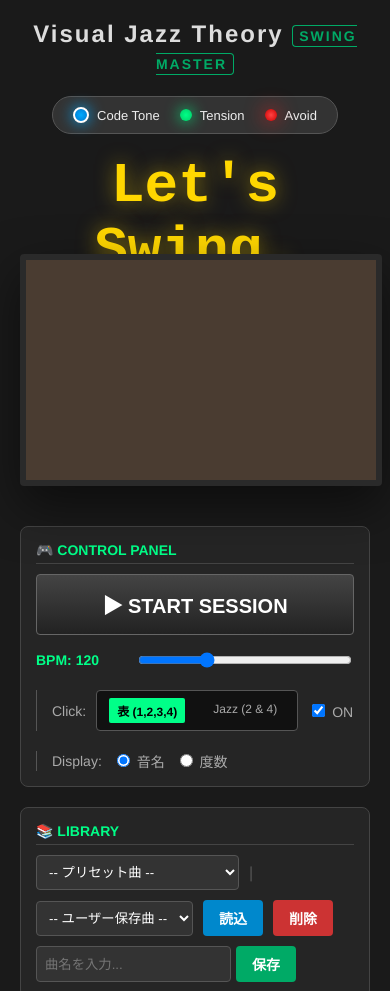
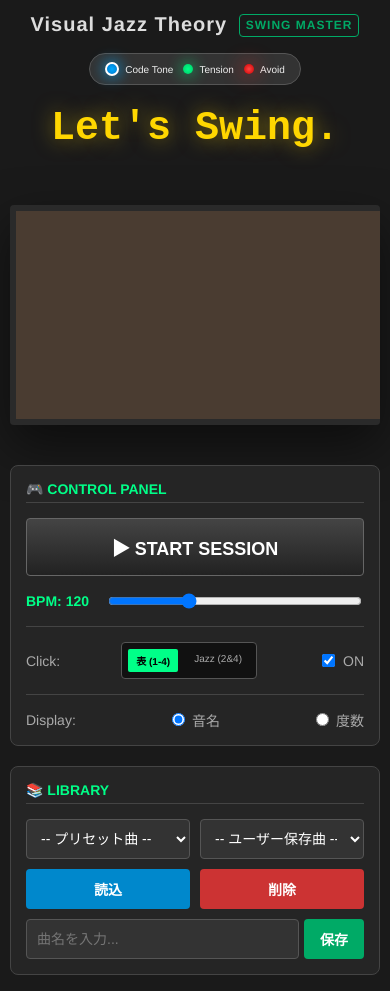
Before and after one commit to music-traning/visual_jazz358, a plain HTML site: page index.html in a window 390 px wide. Shown: the top 991 px of the page. Drawn offline with Linux system fonts and the light colour scheme.

Commit message:
Add files via upload

```diff
--- a/index.html
+++ b/index.html
@@ -2,76 +2,161 @@
 <html lang="ja">
 <head>
     <meta charset="UTF-8">
-    <meta name="viewport" content="width=device-width, initial-scale=1.0">
+    <meta name="viewport" content="width=device-width, initial-scale=1.0, maximum-scale=1.0, user-scalable=no">
     <title>Visual Jazz Theory - True Swing</title>
     <style>
-        body { background-color: #1a1a1a; color: #eee; font-family: "Helvetica Neue", Arial, sans-serif; text-align: center; padding: 20px; user-select: none; margin: 0; }
-        h1 { margin: 0 0 20px 0; font-size: 24px; color: #ddd; letter-spacing: 2px; }
+        /* --- Base Styles --- */
+        body { background-color: #1a1a1a; color: #eee; font-family: "Helvetica Neue", Arial, sans-serif; text-align: center; padding: 20px; user-select: none; margin: 0; -webkit-tap-highlight-color: transparent; }
+
+        /* タイトル周り */
+        h1 { margin: 0 0 15px 0; font-size: clamp(20px, 5vw, 28px); color: #ddd; letter-spacing: 1px; line-height: 1.4; }
+        .badge { display: inline-block; font-size: 12px; color: #00aa66; vertical-align: middle; border: 1px solid #00aa66; padding: 2px 6px; border-radius: 4px; margin-left: 5px; white-space: nowrap; }
 
         .main-container { max-width: 1100px; margin: 0 auto; display: flex; flex-direction: column; gap: 20px; padding-bottom: 50px; }
 
         /* 凡例 */
-        .legend { display: inline-flex; justify-content: center; gap: 20px; padding: 10px 20px; background: #333; border-radius: 50px; margin-bottom: 10px; border: 1px solid #555; }
-        .legend-item { display: flex; align-items: center; gap: 8px; font-size: 13px; }
-        .legend-dot { width: 12px; height: 12px; border-radius: 50%; }
+        .legend { display: inline-flex; flex-wrap: wrap; justify-content: center; gap: 15px; padding: 10px 20px; background: #333; border-radius: 50px; margin-bottom: 10px; border: 1px solid #555; max-width: 100%; box-sizing: border-box; }
+        .legend-item { display: flex; align-items: center; gap: 6px; font-size: 12px; white-space: nowrap; }
+        .legend-dot { width: 10px; height: 10px; border-radius: 50%; flex-shrink: 0; }
 
-        /* コード表示 */
-        .chord-display { font-size: 56px; font-weight: 800; height: 70px; margin: 10px 0; color: #ffd700; text-shadow: 0 0 20px rgba(255, 215, 0, 0.5); font-family: "Courier New", monospace; }
+        /* コード表示 (レスポンシブ対応) */
+        .chord-display {
+            font-size: clamp(40px, 10vw, 64px);
+            font-weight: 800;
+            min-height: 70px;
+            margin: 10px 0;
+            color: #ffd700;
+            text-shadow: 0 0 20px rgba(255, 215, 0, 0.5);
+            font-family: "Courier New", monospace;
+            line-height: 1.2;
+        }
 
-        /* 指板 */
-        .fretboard { position: relative; width: 100%; height: 220px; background-color: #4a3c31; border: 6px solid #2a2a2a; border-radius: 4px; box-shadow: 0 20px 50px rgba(0,0,0,0.5); margin-bottom: 20px; overflow: hidden; }
-        .string { position: absolute; left: 0; right: 0; height: 2px; background-color: #ccc; box-shadow: 0 2px 4px rgba(0,0,0,0.5); }
-        .fret-line { position: absolute; top: 0; bottom: 0; width: 4px; background-color: #888; border-right: 2px solid #555; }
+        /* 指板 (スクロール対応ラッパー) */
+        .fretboard-wrapper {
+            width: 100%;
+            overflow-x: auto; /* スマホでスクロール可能に */
+            -webkit-overflow-scrolling: touch;
+            border-radius: 4px;
+            box-shadow: 0 20px 50px rgba(0,0,0,0.5);
+            margin-bottom: 20px;
+            background-color: #2a2a2a; /* 背景色を追加 */
+        }
+
+        .fretboard {
+            position: relative;
+            height: 220px;
+            background-color: #4a3c31;
+            border: 6px solid #2a2a2a;
+            border-radius: 4px;
+            /* スマホでも縮こまらないように最小幅を確保 */
+            min-width: 600px;
+            box-sizing: border-box;
+        }
+
+        .string { position: absolute; left: 0; right: 0; height: 2px; background-color: #ccc; box-shadow: 0 2px 4px rgba(0,0,0,0.5); pointer-events: none; }
+        .fret-line { position: absolute; top: 0; bottom: 0; width: 4px; background-color: #888; border-right: 2px solid #555; pointer-events: none; }
         .fret-number { position: absolute; bottom: 5px; width: 100%; text-align: center; font-size: 12px; color: #bbb; font-weight: bold; opacity: 0.7; }
-        .note-marker { position: absolute; width: 30px; height: 30px; border-radius: 50%; transform: translate(-50%, -50%); display: flex; align-items: center; justify-content: center; font-weight: bold; font-size: 14px; color: white; text-shadow: 1px 1px 1px rgba(0,0,0,0.8); z-index: 10; transition: all 0.2s ease-out; }
+
+        .note-marker {
+            position: absolute;
+            width: 28px; height: 28px;
+            border-radius: 50%;
+            transform: translate(-50%, -50%);
+            display: flex; align-items: center; justify-content: center;
+            font-weight: bold; font-size: 13px;
+            color: white;
+            text-shadow: 1px 1px 1px rgba(0,0,0,0.8);
+            z-index: 10;
+            transition: all 0.2s ease-out;
+        }
 
         /* 色定義 */
         .color-blue { background: radial-gradient(circle, #00aaff 0%, #0077cc 100%); box-shadow: 0 0 15px #00aaff; border: 2px solid white; }
         .color-green { background: radial-gradient(circle, #00ff88 0%, #00cc66 100%); box-shadow: 0 0 15px #00ff88; }
         .color-red { background: radial-gradient(circle, #ff4444 0%, #cc0000 100%); box-shadow: 0 0 20px #ff2222; z-index: 20; }
 
-        /* パネル */
+        /* パネル共通 */
         .panel { background: #252525; padding: 15px; border-radius: 8px; border: 1px solid #444; text-align: left; }
-        .panel-title { font-size: 14px; color: #00ff88; font-weight: bold; margin-bottom: 10px; border-bottom: 1px solid #444; padding-bottom: 5px; }
+        .panel-title { font-size: 14px; color: #00ff88; font-weight: bold; margin-bottom: 15px; border-bottom: 1px solid #444; padding-bottom: 5px; }
 
         /* ボタン・入力 */
-        button { padding: 8px 16px; font-size: 14px; cursor: pointer; border-radius: 4px; border: none; color: white; transition: 0.2s; font-weight: bold; }
+        button {
+            padding: 10px 16px; /* タッチしやすいように少し拡大 */
+            font-size: 14px; cursor: pointer; border-radius: 4px; border: none; color: white; transition: 0.2s; font-weight: bold;
+            touch-action: manipulation;
+        }
         button:hover { opacity: 0.8; }
         button:active { transform: translateY(2px); }
         .btn-primary { background: #0088cc; }
         .btn-danger { background: #cc3333; }
         .btn-success { background: #00aa66; }
         .btn-dark { background: #444; }
-        select, input[type=text] { padding: 8px; background: #333; color: white; border: 1px solid #555; border-radius: 4px; }
 
-        /* レイアウト調整 */
-        .storage-area { display: flex; gap: 10px; align-items: center; flex-wrap: wrap; }
-        .save-group { display: flex; gap: 5px; flex: 1; }
-        .builder-controls { display: flex; gap: 10px; align-items: center; flex-wrap: wrap; margin-bottom: 10px; }
-        .chord-list { display: flex; flex-wrap: wrap; gap: 8px; min-height: 50px; padding: 10px; background: #111; border: 1px inset #333; border-radius: 4px; }
-        .chord-card { background: #3a3a3a; padding: 5px 10px; border-radius: 4px; font-size: 14px; display: flex; align-items: center; gap: 8px; border: 1px solid #555; animation: popIn 0.3s; }
-        @keyframes popIn { from { transform: scale(0); } to { transform: scale(1); } }
-        .delete-btn { background: #ff5555; width: 18px; height: 18px; font-size: 10px; padding: 0; border-radius: 50%; display: flex; align-items: center; justify-content: center; }
+        select, input[type=text] {
+            padding: 10px;
+            background: #333; color: white; border: 1px solid #555; border-radius: 4px; font-size: 14px;
+            box-sizing: border-box;
+        }
+        select:focus, input:focus { outline: 2px solid #0088cc; }
 
+        /* コントロールパネル (詳細レスポンシブ) */
         .play-controls { display: flex; flex-direction: column; gap: 15px; }
         .play-main-row { display: flex; gap: 10px; align-items: center; }
-        .main-play-btn { flex: 1; padding: 15px; font-size: 20px; background: linear-gradient(to bottom, #444, #222); border: 1px solid #666; }
+        .main-play-btn { flex: 1; padding: 15px; font-size: 18px; background: linear-gradient(to bottom, #444, #222); border: 1px solid #666; }
         .main-play-btn.active { background: linear-gradient(to bottom, #cc3333, #990000); border-color: #ff5555; }
 
         .settings-row { display: flex; align-items: center; gap: 20px; color: #aaa; font-size: 14px; flex-wrap: wrap; }
-        input[type=range] { flex: 1; cursor: pointer; }
+        .setting-group { display: flex; align-items: center; gap: 10px; white-space: nowrap; }
+        .setting-group.border-left { border-left: 1px solid #555; padding-left: 15px; }
 
-        /* リズム選択スイッチ */
+        input[type=range] { flex: 1; cursor: pointer; min-width: 100px; }
+
+        /* リズムスイッチ */
         .rhythm-switch { display: flex; background: #111; border-radius: 4px; padding: 2px; border: 1px solid #555; }
-        .rhythm-switch label { padding: 5px 10px; cursor: pointer; border-radius: 2px; font-size: 12px; }
+        .rhythm-switch label { padding: 5px 10px; cursor: pointer; border-radius: 2px; font-size: 12px; flex: 1; text-align: center; }
         .rhythm-switch input { display: none; }
         .rhythm-switch input:checked + span { background: #00ff88; color: #000; font-weight: bold; }
         .rhythm-switch span { display: block; padding: 4px 8px; border-radius: 2px; }
 
-        /* フッター */
-        .footer { margin-top: 40px; padding-top: 20px; border-top: 1px solid #333; font-size: 12px; color: #666; }
+        /* ライブラリ & ビルダーエリア */
+        .storage-area { display: flex; gap: 10px; align-items: center; flex-wrap: wrap; }
+        .save-group { display: flex; gap: 5px; flex: 1; min-width: 200px; }
+        .save-group input { flex: 1; }
+
+        .builder-controls { display: flex; gap: 10px; align-items: center; flex-wrap: wrap; margin-bottom: 10px; }
+        .chord-list { display: flex; flex-wrap: wrap; gap: 8px; min-height: 50px; padding: 10px; background: #111; border: 1px inset #333; border-radius: 4px; }
+        .chord-card { background: #3a3a3a; padding: 6px 12px; border-radius: 4px; font-size: 14px; display: flex; align-items: center; gap: 8px; border: 1px solid #555; animation: popIn 0.3s; }
+        @keyframes popIn { from { transform: scale(0); } to { transform: scale(1); } }
+        .delete-btn { background: #ff5555; width: 20px; height: 20px; font-size: 12px; padding: 0; border-radius: 50%; display: flex; align-items: center; justify-content: center; }
+
+        .footer { margin-top: 40px; padding-top: 20px; border-top: 1px solid #333; font-size: 12px; color: #666; word-break: break-all; }
         .footer a { color: #0088cc; text-decoration: none; transition: 0.2s; }
         .footer a:hover { color: #00aaff; text-decoration: underline; }
+
+        /* === MOBILE MEDIA QUERIES === */
+        @media (max-width: 768px) {
+            body { padding: 10px; }
+
+            /* 設定行を縦積みに */
+            .settings-row { flex-direction: column; align-items: stretch; gap: 15px; }
+            .setting-group { width: 100%; justify-content: space-between; }
+            .setting-group.border-left { border-left: none; padding-left: 0; border-top: 1px solid #444; padding-top: 15px; }
+
+            /* 保存エリアの調整 */
+            .storage-area > select, .storage-area > button { width: 100%; flex: 1 1 48%; }
+            .storage-area > span { display: none; } /* 区切り線を消す */
+            .save-group { width: 100%; flex: 1 1 100%; }
+
+            /* ビルダーコントロール */
+            .builder-controls > select { flex: 1; }
+            .builder-controls > button { flex: 1; }
+        }
+
+        @media (max-width: 480px) {
+            .rhythm-switch label { font-size: 10px; padding: 4px; }
+            .legend { gap: 10px; padding: 8px 15px; }
+            .legend-item { font-size: 10px; }
+        }
 
     </style>
 </head>
@@ -80,7 +165,7 @@
     <div class="main-container">
 
         <div>
-            <h1>Visual Jazz Theory <span style="font-size:14px; color:#00aa66; vertical-align:middle; border:1px solid #00aa66; padding:2px 6px; border-radius:4px;">SWING MASTER</span></h1>
+            <h1>Visual Jazz Theory <span class="badge">SWING MASTER</span></h1>
             <div class="legend">
                 <div class="legend-item"><div class="legend-dot color-blue"></div> Code Tone</div>
                 <div class="legend-item"><div class="legend-dot color-green"></div> Tension</div>
@@ -89,7 +174,9 @@
             <div id="currentChord" class="chord-display">Let's Swing.</div>
         </div>
 
-        <div id="fretboard" class="fretboard"></div>
+        <div class="fretboard-wrapper">
+            <div id="fretboard" class="fretboard"></div>
+        </div>
 
         <div class="panel">
             <div class="panel-title">🎮 CONTROL PANEL</div>
@@ -99,19 +186,21 @@
                 </div>
 
                 <div class="settings-row">
-                    <label id="bpmDisplay" style="font-weight:bold; color:#00ff88; width: 80px;">BPM: 120</label>
-                    <input type="range" id="bpmSlider" min="40" max="300" value="120" oninput="updateBpm(this.value)">
+                    <div class="setting-group">
+                        <label id="bpmDisplay" style="font-weight:bold; color:#00ff88; width: 70px;">BPM: 120</label>
+                        <input type="range" id="bpmSlider" min="40" max="300" value="120" oninput="updateBpm(this.value)">
+                    </div>
 
-                    <div style="display:flex; align-items:center; gap:10px; border-left:1px solid #555; padding-left:15px;">
+                    <div class="setting-group border-left">
                         <span>Click:</span>
                         <div class="rhythm-switch">
-                            <label><input type="radio" name="rhythmMode" value="on" checked><span>表 (1,2,3,4)</span></label>
-                            <label><input type="radio" name="rhythmMode" value="jazz"><span>Jazz (2 & 4)</span></label>
+                            <label><input type="radio" name="rhythmMode" value="on" checked><span>表 (1-4)</span></label>
+                            <label><input type="radio" name="rhythmMode" value="jazz"><span>Jazz (2&4)</span></label>
                         </div>
-                        <label><input type="checkbox" id="clickToggle" checked> ON</label>
+                        <label style="display:flex; align-items:center; gap:5px;"><input type="checkbox" id="clickToggle" checked> ON</label>
                     </div>
 
-                    <div style="display:flex; align-items:center; gap:10px; border-left:1px solid #555; padding-left:15px;">
+                    <div class="setting-group border-left">
                         <span>Display:</span>
                         <label><input type="radio" name="disp" value="note" checked onclick="redraw()"> 音名</label>
                         <label><input type="radio" name="disp" value="degree" onclick="redraw()"> 度数</label>
@@ -136,7 +225,7 @@
                 </select>
                 <button class="btn-primary" onclick="loadUserSong()">読込</button>
                 <button class="btn-danger" onclick="deleteUserSong()">削除</button>
-                <span style="flex:1"></span>
+
                 <div class="save-group">
                     <input type="text" id="saveName" placeholder="曲名を入力...">
                     <button class="btn-success" onclick="saveCurrentSong()">保存</button>
@@ -263,7 +352,7 @@
         let beatIndex = 0;
         let timerId = null;
         let audioCtx = null;
-        let countInRemaining = 0; // カウントダウン残り回数
+        let countInRemaining = 0;
 
         function initAudio() { if (!audioCtx) audioCtx = new (window.AudioContext || window.webkitAudioContext)(); }
 
@@ -272,7 +361,6 @@
             const osc = audioCtx.createOscillator();
             const gain = audioCtx.createGain();
 
-            // カウント中はより高い音でハッキリ鳴らす
             let freq = isAccent ? 1200 : 600;
             let vol = isAccent ? 0.3 : 0.05;
 
@@ -341,7 +429,7 @@
                 btn.innerText="■ STOP"; btn.classList.add('active');
                 currentIndex=0;
                 beatIndex=0;
-                countInRemaining = 4; // 再生開始時に4カウントをセット
+                countInRemaining = 4;
                 step();
             }
         }
@@ -349,51 +437,37 @@
         function step() {
             if(!isPlaying) return;
             const bpm = document.getElementById('bpmSlider').value;
-            const secPerBeat = 60/bpm; // 1拍の長さ(秒)
-            const now = audioCtx.currentTime; // 正確な現在時刻
+            const secPerBeat = 60/bpm;
+            const now = audioCtx.currentTime;
 
-            // --- カウントダウン処理 ---
             if (countInRemaining > 0) {
-                // 画面表示
                 document.getElementById('currentChord').innerText = "Count: " + countInRemaining;
-                document.getElementById('fretboard').innerHTML = ''; // 指板は消す
-
-                // クリック音（アクセントで鳴らす）
+                document.getElementById('fretboard').innerHTML = '';
                 playClick(now, true);
-
                 countInRemaining--;
                 timerId = setTimeout(step, secPerBeat * 1000);
-                return; // ここで中断して次のループへ
+                return;
             }
 
-            // 1. 画面更新 & 和音再生（拍の頭で実行）
             if(beatIndex === 0) {
                 drawFretboard();
                 const c = playList[currentIndex];
                 let rootP = 48 + c.rootNote; if(rootP>60) rootP-=12;
-                // 和音は4拍分鳴らす
                 c.voicing.forEach(v => playTone(rootP+v, secPerBeat*4, now));
                 currentIndex = (currentIndex+1)%playList.length;
             }
 
-            // 2. クリック音のスケジュール
             const rhythmMode = document.querySelector('input[name="rhythmMode"]:checked').value;
 
             if (rhythmMode === 'on') {
-                // 表拍(1,2,3,4): 毎回鳴らす。1拍目だけアクセント
                 playClick(now, beatIndex === 0);
             } else {
-                // Jazz(2 & 4):
-                // beatIndex=1 (2拍目) と beatIndex=3 (4拍目) の時だけ鳴らす
                 if (beatIndex === 1 || beatIndex === 3) {
-                    playClick(now, false); // アクセントなし
+                    playClick(now, false);
                 }
             }
 
-            // 次のステップへ
             beatIndex = (beatIndex + 1) % 4;
-
-            // 次のループをセット
             timerId = setTimeout(step, secPerBeat * 1000);
         }
 
```
